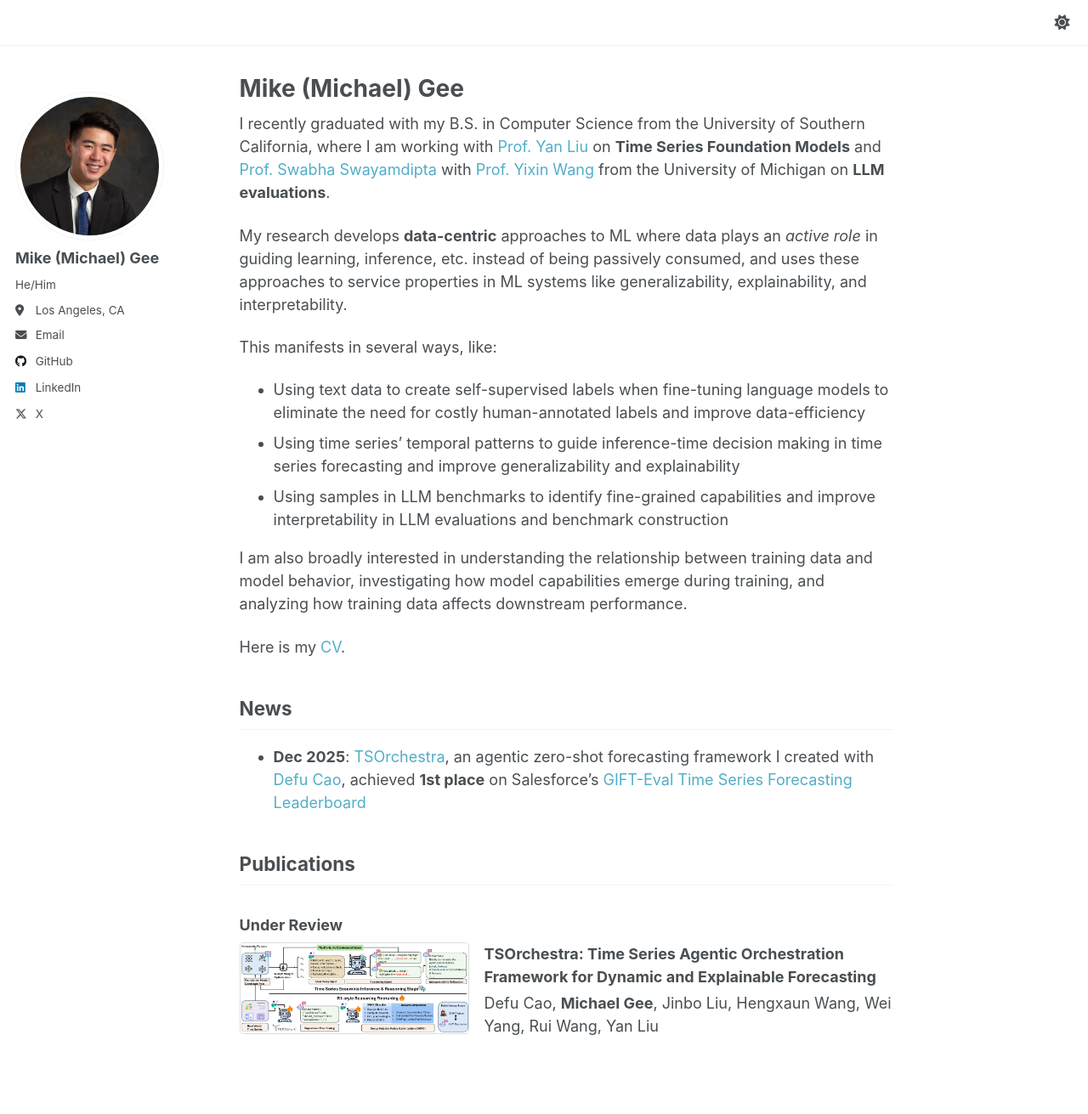
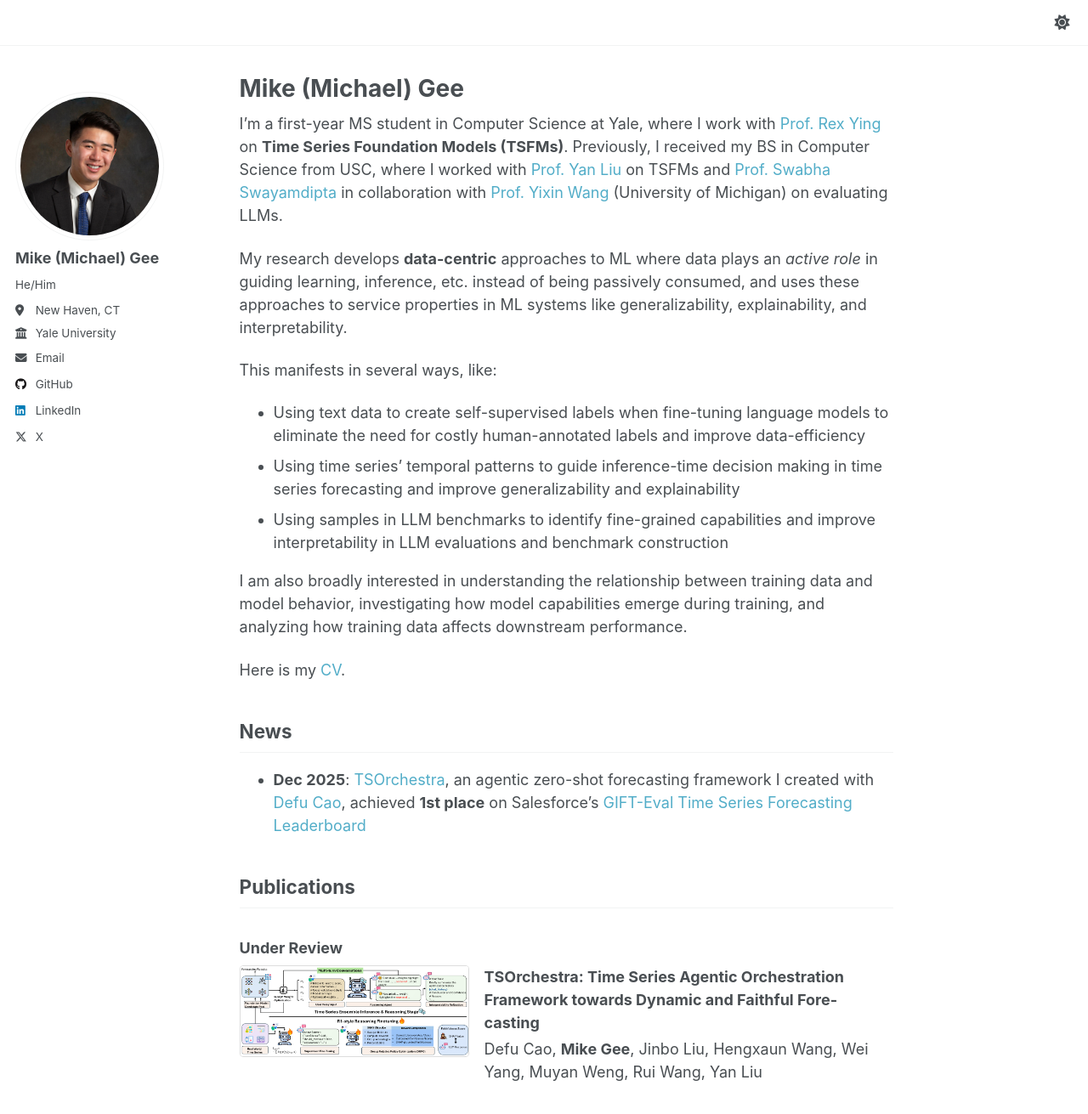
Before and after one commit to mpg05883/mpg05883.github.io, a Jekyll site: the page built from _pages/about.md, in a window 1280 px wide and 1400 px high. Shown: the top 1311 px of the window at 85% size. Built offline with Jekyll 4.4.1, drawn with Linux system fonts in a browser that asks for light colours; a script that is not in the unit is left out.

Commit message:
updated about me and added yale

```diff
--- a/_config.yml
+++ b/_config.yml
@@ -25,10 +25,10 @@ author:
   avatar: "formal_headshot_1.jpg"
   name: "Mike (Michael) Gee"
   pronouns: "He/Him"
-  location: "Los Angeles, CA"
-  employer:
+  location: "New Haven, CT"
+  employer: Yale University
   uri: # URL
-  email: "michaelgee2020@gmail.com"
+  email: "mike.gee@yale.edu"
 
   # Academic websites
   academia: # URL
--- a/_pages/about.md
+++ b/_pages/about.md
@@ -7,8 +7,9 @@ redirect_from:
   - /about.html
 ---
 
-I recently graduated with my B.S. in Computer Science from the University of Southern California, where I am working with [Prof. Yan Liu](https://sites.google.com/view/yanliu-ai/home) on **Time Series Foundation Models** and [Prof. Swabha Swayamdipta](https://swabhs.com/) with [Prof. Yixin Wang](https://yixinwang.github.io/) from the University of Michigan on **LLM evaluations**.
+I'm a first-year MS student in Computer Science at Yale, where I work with [Prof. Rex Ying](https://www.cs.yale.edu/homes/ying-rex/) on **Time Series Foundation Models (TSFMs)**. Previously, I received my BS in Computer Science from USC, where I worked with [Prof. Yan Liu](https://sites.google.com/view/yanliu-ai/home) on TSFMs and [Prof. Swabha Swayamdipta](https://swabhs.com/) in collaboration with [Prof. Yixin Wang](https://yixinwang.github.io/) (University of Michigan) on evaluating LLMs.
 
+<!-- TODO: Update this -->
 My research develops **data-centric** approaches to ML where data plays an *active role* in guiding learning, inference, etc. instead of being passively consumed, and uses these approaches to service properties in ML systems like generalizability, explainability, and interpretability.
 
 This manifests in several ways, like:
@@ -43,10 +44,11 @@ Here is my [CV](/files/Mike_Gee_CV.pdf).
     <img src="/images/publications/TSOrchestra.png" alt="TSFM figure">
   </div>
   <div class="pub-content">
-    <div class="pub-title">TSOrchestra: Time Series Agentic Orchestration Framework for Dynamic and Explainable Forecasting</div>
-    <div class="pub-authors">Defu Cao, <span class="me">Michael Gee</span>, Jinbo Liu, Hengxaun Wang, Wei Yang, Rui Wang, Yan Liu</div>
-    <!-- <div class="pub-description">We propose TSOrchestra, a novel framework for zero-shot forecasting that uses an LLM agent to ensemble several TSFMs. TSOrchestra outperforms competitors from Salesforce, Amazon, and Google on zero-shot time series forecasting</div> -->
-    <div class="pub-status">In submission at ICML 2026</div>
+    <div class="pub-title">TSOrchestra: Time Series Agentic Orchestration Framework towards Dynamic and Faithful Fore-
+casting</div>
+    <div class="pub-authors">Defu Cao, <span class="me">Mike Gee</span>, Jinbo Liu, Hengxaun Wang, Wei Yang, Muyan Weng, Rui Wang, Yan Liu</div>
+    <!-- <div class="pub-description">We propose TSOrchestra, a novel framework for zero-shot forecasting that uses an LLM agent to ensemble several TSFMs that outperforms competitors from Salesforce, Amazon, and Google on zero-shot time series forecasting</div> -->
+    <div class="pub-status">In submission at NeurIPS 2026</div>
     <div class="pub-links">
       <a href="https://arxiv.org/abs/2512.16022">arXiv</a>
       <a href="https://github.com/DC-research/TSorchestra">Code</a>
```
Also changed, not shown: README.md (+1 -1 lines), 1 other file.
